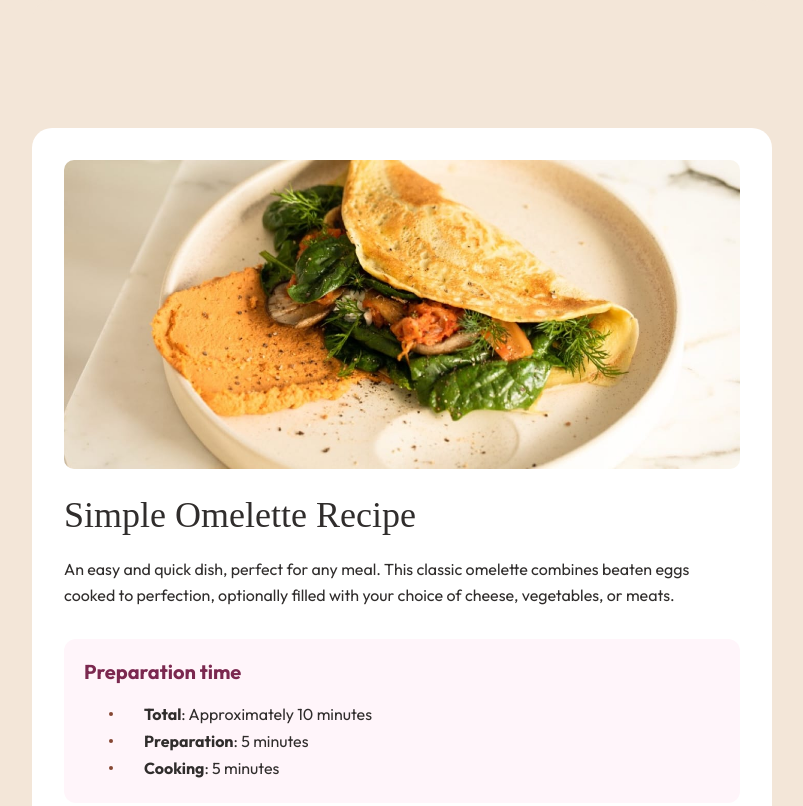
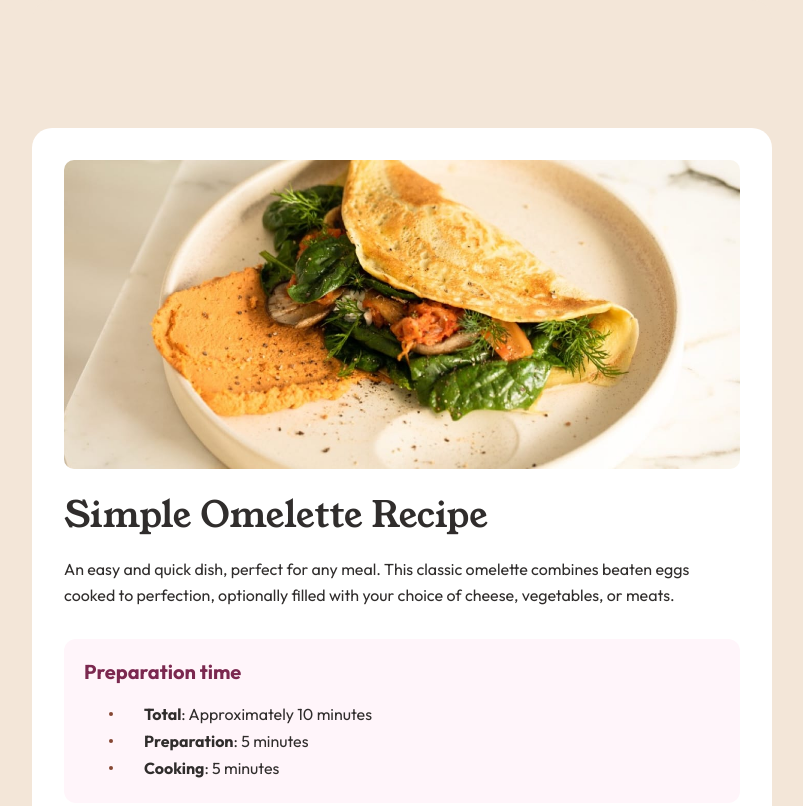
Before and after one commit to sasp1983/recipe-main-desktop, a plain HTML site: page index.html in a window 1280 px wide. Shown: the top 806 px of the page, without its empty margins (238-1041 px from the left). Drawn offline with Linux system fonts and the light colour scheme; the site is published under a folder, as on GitHub Pages, so addresses that start at the root find nothing.

Commit message:
Update recipe.css

```diff
--- a/recipe.css
+++ b/recipe.css
@@ -1,7 +1,7 @@
 
   @font-face {
     font-family: YoungSerif-Regular;
-    src: url(/assets/fonts/young-serif/YoungSerif-Regular.ttf);
+    src: url(assets/fonts/young-serif/YoungSerif-Regular.ttf);
   }
 
 body {
```
